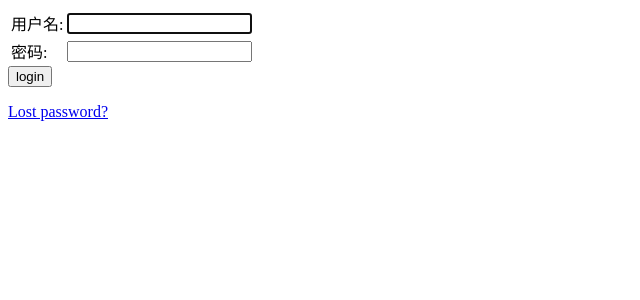
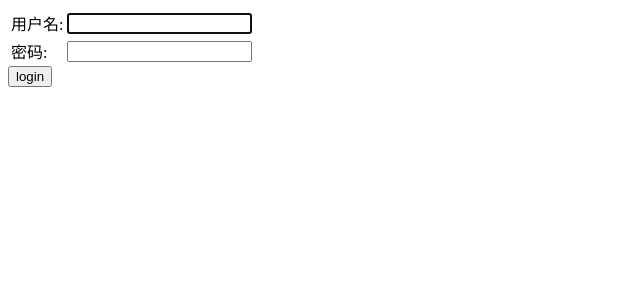
Before and after one commit to seahurt/ssadmin, a Django app: page /accounts/login/ in a window 1280 px wide. Shown: the top 300 px of the page, without its empty margins (0-640 px from the left). Run offline with Django 3.2, Linux system fonts and the light colour scheme.

Commit message:
fixed error of login view name

```diff
--- a/ssadmin/ssadmin/urls.py
+++ b/ssadmin/ssadmin/urls.py
@@ -19,7 +19,7 @@ from django.contrib.auth import views as auth_views
 
 urlpatterns = [
     url(r'^admin/', admin.site.urls),
-    url(r'^accounts/login/$', auth_views.LoginView.as_view()),
+    url(r'^accounts/login/$', auth_views.LoginView.as_view(),name='login'),
     url(r'',include('ssdaemon.urls')),
     url(r'',include('ssreborn.urls')),
 ]
--- a/ssadmin/templates/base.html
+++ b/ssadmin/templates/base.html
@@ -1,3 +1,4 @@
+
 <!DOCTYPE html>
 <html>
 <head>
--- a/ssadmin/templates/registration/login.html
+++ b/ssadmin/templates/registration/login.html
@@ -32,7 +32,5 @@
 <input type="hidden" name="next" value="{{ next }}" />
 </form>
 
-{# Assumes you setup the password_reset view in your URLconf #}
-<p><a href="{% url 'password_reset' %}">Lost password?</a></p>
 
 {% endblock %}
```
